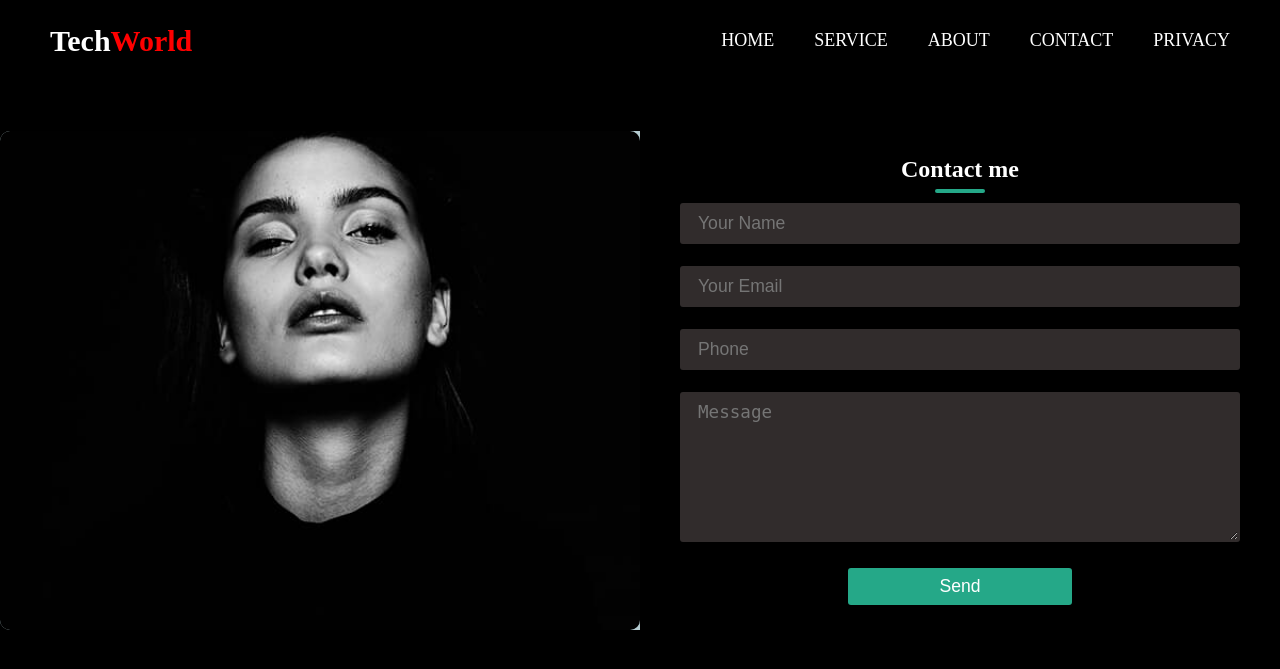
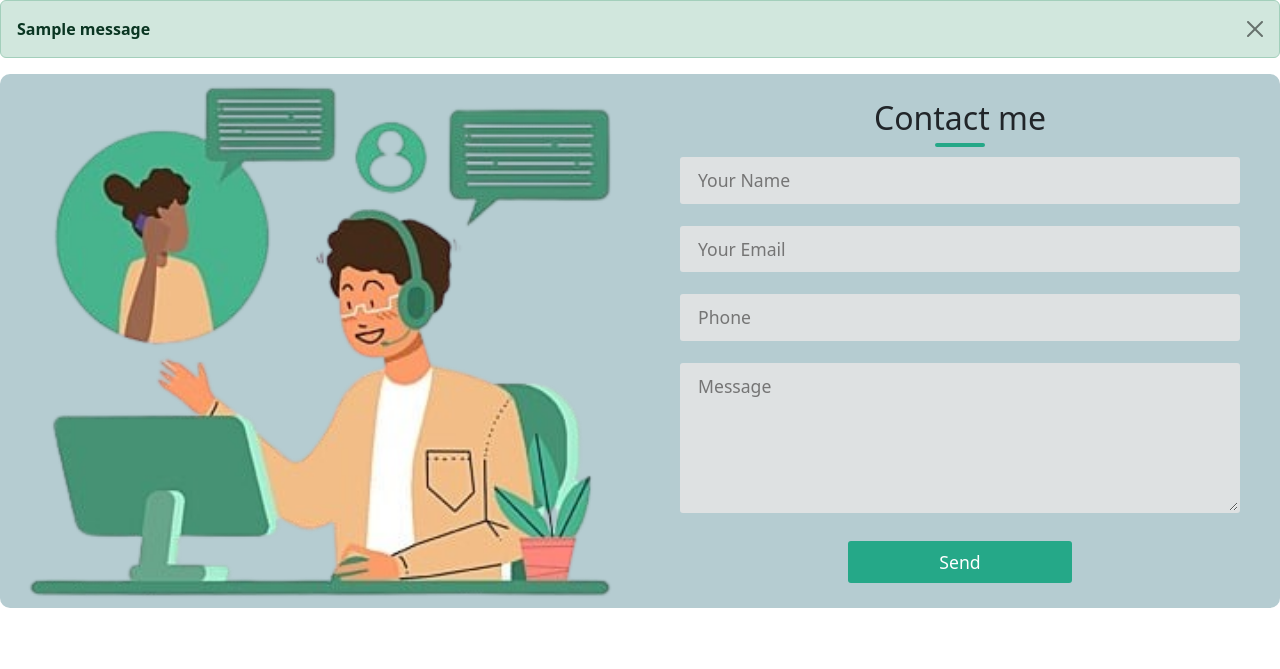
Before and after one commit to kodNerd/Portfolio_Website, a Django app: page /contact/ in a window 1280 px wide. Shown: the top 669 px of the page. Run offline with Django 5.2, Linux system fonts and the light colour scheme; tables that the repository leaves empty hold one stand-in row (values such as "Sample post"); one stand-in notice (Sample message) is shown; some libraries are stand-ins or nearby versions.

Commit message:
contact asthetics

```diff
--- a/Danapp/templates/Danapp/contact.html
+++ b/Danapp/templates/Danapp/contact.html
@@ -5,6 +5,9 @@
     <meta charset="UTF-8">
     <meta name="viewport" content="width=device-width, initial-scale=1.0">
     <title>Document</title>
+
+    <!-- Latest compiled and minified CSS -->
+    <link href="{%static '/vendor/bootstrap/css/bootstrap.min.css'%}" rel="stylesheet">
     <style>
         *{
     margin:0;
@@ -19,55 +22,6 @@
 body{
     overflow-x: hidden;
 }
-header{
-    padding: 0 50px;
-    display: flex;
-    align-items: center;
-    justify-content: space-between;
-    background-color:black ;
-}
-.logo{
-    color:white;
-    font-size: 30px;
-    line-height: 80px;
-    font-weight: bold;
-}
-span{
-    color: red;
-}
-.navbar .ul-list{
-    display: flex;
-    gap: 40px;
-}
-.navbar .ul-list li{
-    line-height: 80px;
-}
-.navbar .ul-list li a{
-    color: white;
-    font-size: 18px;
-    text-transform: uppercase;
-    cursor: pointer;
-}
-.navbar .ul-list li a:hover,a:active{
-    color: red;
-}
-
-
-/* ============ icon button ============= */
-
-.mobile-navbar-btn{
-    display: none;
-    background: transparent;
-    cursor: pointer;
-}
-.mobile-nav-icon{
-    width: 40px;
-    height: 40px;
-    color: white;
-}
-.mobile-nav-icon[name="close-outline"]{
-    display: none;
-}
 
 
 /* ================= Main section ================= */
@@ -75,8 +29,7 @@
 main{
     width: 100%;
     height: 70vh;
-    color: #fff;
-    background-color: black;
+    background-color: aquamarine;
     display: flex;
     text-align: center;
     align-items: center;
@@ -123,7 +76,6 @@
         position: absolute;
         top: 0;
         left: 0;
-
 
         display: flex;
         justify-content: center;
@@ -172,18 +124,15 @@
 
 
 .left{
-	background: url("{% static '/img/me.jpg'%}") no-repeat center; /*TODO: add some image*/
+	background: url("{% static '/img/contact.png'%}") no-repeat center; /*TODO: add some image*/
 	background-size: cover;
 	height: 100%;
     border-radius: 10px;
-    background-color: black;
 
 }
 
 .right{
 	padding: 25px 40px;
-    background-color: black;
-    color: white;
 }
 
 h2{
@@ -209,16 +158,16 @@
 	border: 2px solid rgba(0, 0, 0, 0);
     border-radius: 3px;
 	outline: none;
-	background-color: #5b525289;;
+	background-color: rgba(230, 230, 230, 0.835);
 	padding: 0.5rem 1rem;
 	font-size: 1.1rem;
 	margin-bottom: 22px;
 	transition: .3s;
 }
 
-/* .field:hover{
+.field:hover{
 	background-color: rgba(0, 0, 0, 0.1);
-} */
+}
 
 textarea{
 	min-height: 150px;
@@ -242,7 +191,7 @@
 }
 
 .field:focus{
-    background-color: #726e6e7d;
+    background-color: #fff;
 }
 
 @media screen and (max-width: 768px){
@@ -256,86 +205,32 @@
     </style>
 
 </head>
-<body style="background-color: black">
-    <header class="header active">
-        <label class="logo">
-            Tech<span>World</span>
-        </label>
+<body>
 
-        <nav class="navbar">
-            <ul class="ul-list">
-                <li><a href="{%url 'index'%}" class="active">Home</a></li>
-                <li><a href="#">Service</a></li>
-                <li><a href="#">About</a></li>
-                <li><a href="#">Contact</a></li>
-                <li><a href="#">Privacy</a></li>
-            </ul>
-        </nav>
 
-        <div class="mobile-navbar-btn">
-            <ion-icon name="menu-outline" class="mobile-nav-icon"></ion-icon>
-            <ion-icon name="close-outline" class="mobile-nav-icon"></ion-icon>
-        </div>
-    </header>
-
-<section class="section" id="contact" style="margin-top: 50px;">
-    <form action="{%url 'portfolio_view'%}" name="contactForm" method="POST" onsubmit="return validateForm()">
+<section class="section" id="contact">
+    {%for message in messages%}
+    <div class="alert alert-dismissible alert-success">
+        <strong> {{message}}</strong>
+        <button type="button" class="btn-close" data-bs-dismiss="alert"></button>
+      </div>
+    {%endfor%}
+    <form action="{%url 'portfolio_view'%}" name="contactForm" method="POST" onsubmit="return ">
         {% csrf_token %}
         <div class="contact-box">
             <div class="left"></div>
             <div class="right">
                 <h2>Contact me</h2>
-                <input type="text" class="field" placeholder="Your Name" name="name">
-                <input type="text" class="field" placeholder="Your Email" name="email">
-                <input type="text" class="field" placeholder="Phone" name="phone">
-                <textarea placeholder="Message" class="field" name="message"></textarea>
-                <button class="btn">Send</button>
+                <input type="text" class="field" placeholder="Your Name" name="name" required>
+                <input type="email" class="field" placeholder="Your Email" name="email" required>
+                <input type="text" class="field" placeholder="Phone" name="phone" required>
+                <textarea placeholder="Message" class="field" name="message" required></textarea>
+                <button class="btn btn-lg btn-success">Send</button>
             </div>
         </div>
+
     </form>
 </section>
-
-<script>
-    function validateForm(){
-        let name = document.forms['contactForm']['name'].value;
-        let email = document.forms['contactForm']['email'].value;
-        let phone = document.forms['contactForm']['phone'].value;
-        let message = document.forms['contactForm']['message'].value;
-
-        if (name == '' || hasNumber(name)){
-            alert('Name must be filled out and must only contain letters');
-            return false;
-        } else if (email == '' && phone == ''){
-            alert('Email or phone must be filled out');
-            return false;
-        } else if (!(email.includes('@'))){
-            alert('Email does not seem to be valid');
-            return false;
-        }else if (isNaN(phone)){
-            alert('Phone number seems to contain letters');
-            return false;
-        } else if (message == ''){
-            alert('Message must be filled out');
-            return false;
-        } else {
-            // confirm or cancel
-            return confirm('Do you really want to sent the message?')
-        }
-    }
-
-    function hasNumber(myString) {
-        return /\d/.test(myString);
-    }
-  </script>
-  <script>    const mobile_nav = document.querySelector(".mobile-navbar-btn");
-    const nav_header = document.querySelector(".header");
-
-    const toogleNavbar =() =>{
-        nav_header.classList.toggle("active");
-    }
-
-    mobile_nav.addEventListener("click", () =>toogleNavbar());</script>
-  <script type="module" src="https://unpkg.com/ionicons@5.5.2/dist/ionicons/ionicons.esm.js"></script>
-  <script nomodule src="https://unpkg.com/ionicons@5.5.2/dist/ionicons/ionicons.js"></script>
+  <script src="{%static '/vendor/bootstrap/js/bootstrap.bundle.min.js'%}"></script>
 </body>
 </html>
--- a/Danapp/views.py
+++ b/Danapp/views.py
@@ -27,8 +27,8 @@
         Phone:\n\t\t{}\n
         '''.format(form_data['name'], form_data['message'], form_data['email'],form_data['phone'])
         send_mail('You got a mail Ben!', message, '', ['bencoder9@gmail.com']) # TODO: enter your email address
-
-    return render(request, 'Danapp/success.html', {})
+        messages.success(request,'Message sent successfully')
+    return render(request, 'Danapp/contact.html', {})
 def contact(request):
     return render(request,'Danapp/contact.html')
 def portfolio_details(request):
```
Also changed, not shown: Danapp/static/img/contact.png (added).
